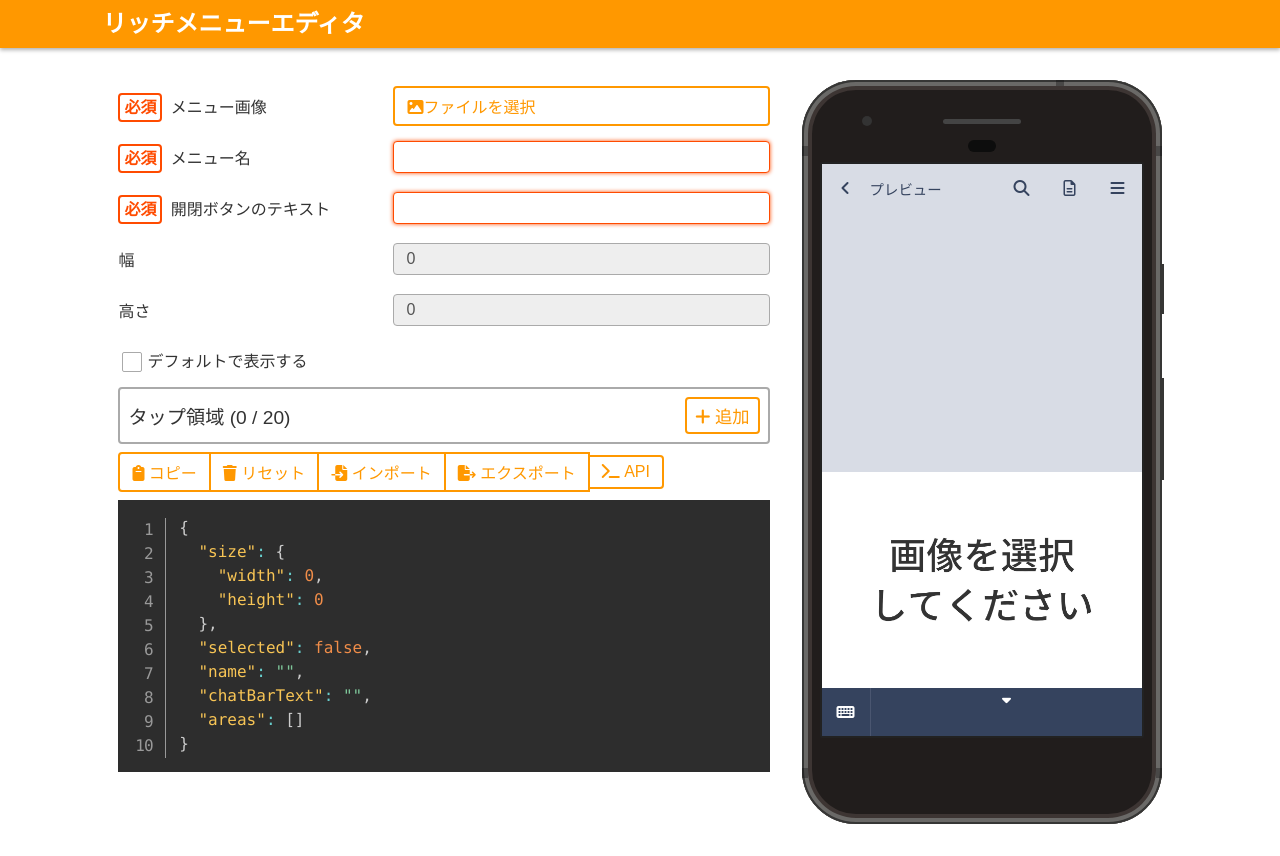
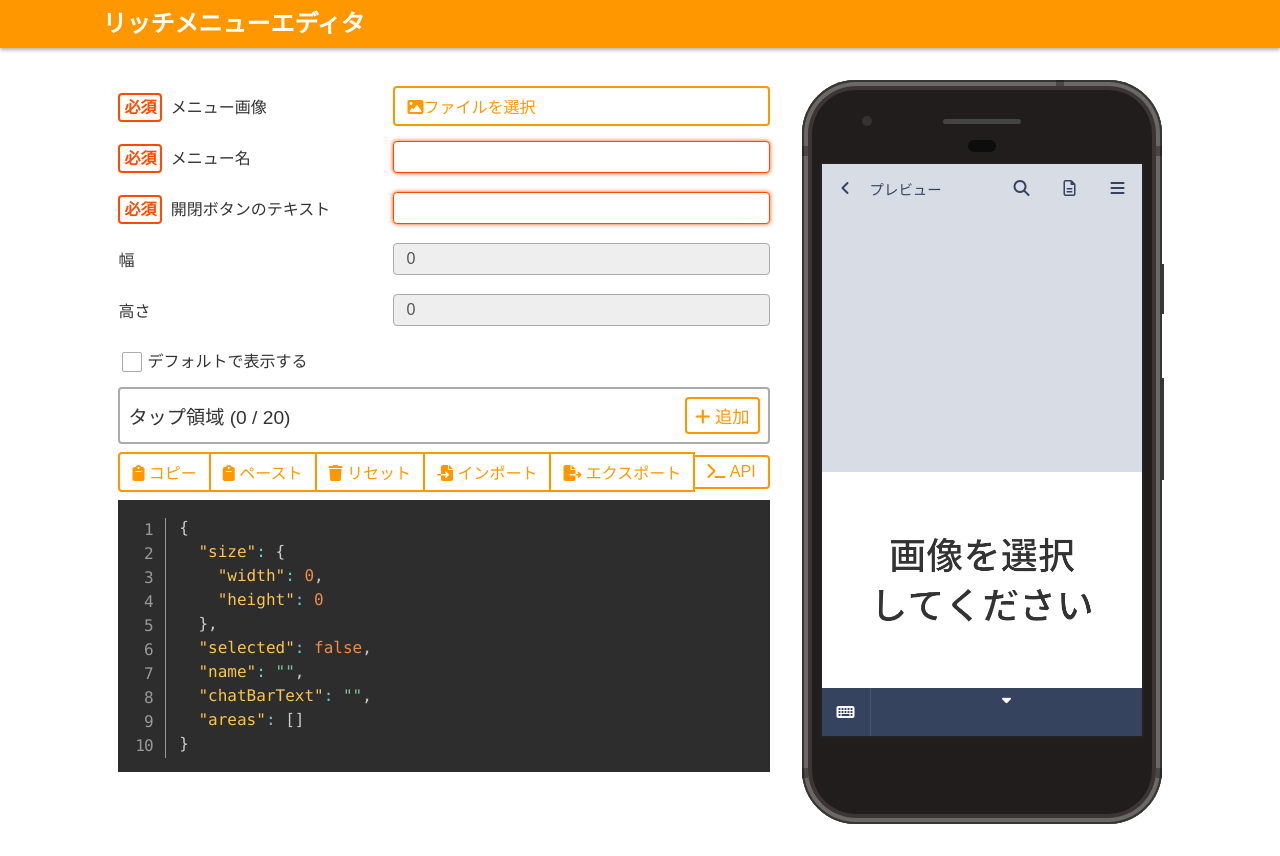
Before and after one commit to e-chan1007/line-richmenu-editor, a Nuxt app: page / in a window 1280 px wide. Built offline with nearby package versions, Linux system fonts and the light colour scheme.

Commit message:
JSONを直接貼り付けられるようにする

```diff
--- a/components/Prism.vue
+++ b/components/Prism.vue
@@ -1,10 +1,12 @@
 <template>
-  <div class="line-numbers">
+  <div class="line-numbers" tabindex="-1" @keydown="$emit('keydown', $event)">
     <pre><code ref="code" :class="['lang-' + lang]" >{{value}}</code></pre>
   </div>
 </template>
 
 <script>
+import * as richmenu from "~/assets/js/richmenu-object.ts";
+
 export default {
   props: {
     lang: {
--- a/pages/index.vue
+++ b/pages/index.vue
@@ -21,19 +21,13 @@
             color="danger"
             >エラー:
             <ul>
-              <li
-                v-for="(error, index) in wrongImage"
-                :key="index"
-              >
+              <li v-for="(error, index) in wrongImage" :key="index">
                 {{ error }}
               </li>
             </ul>
           </e-alert>
 
-          <e-form-group
-            label="メニュー名"
-            :required="true"
-          >
+          <e-form-group label="メニュー名" :required="true">
             <input
               v-model.trim="richMenu.name"
               type="text"
@@ -42,10 +36,7 @@
             />
           </e-form-group>
 
-          <e-form-group
-            label="開閉ボタンのテキスト"
-            :required="true"
-          >
+          <e-form-group label="開閉ボタンのテキスト" :required="true">
             <input
               v-model.trim="richMenu.chatBarText"
               type="text"
@@ -81,21 +72,17 @@
           </e-form-group>
 
           <e-collapsable-list>
-            <template slot="header">タップ領域 ({{ richMenu.areas.length }} / 20)</template>
+            <template slot="header"
+              >タップ領域 ({{ richMenu.areas.length }} / 20)</template
+            >
 
             <template slot="header-right">
-              <button
-                :disabled="richMenu.areas.length === 20"
-                @click="addArea"
-              >
+              <button :disabled="richMenu.areas.length === 20" @click="addArea">
                 <i class="fas fa-plus"></i>&nbsp;追加
               </button>
             </template>
 
-            <template
-              v-for="(area, index) in richMenu.areas"
-              slot="content"
-            >
+            <template v-for="(area, index) in richMenu.areas" slot="content">
               <e-collapsable-list-item :key="index">
                 <template slot="header">
                   <i :class="area.action.type.icon"></i>&nbsp;
@@ -103,10 +90,7 @@
                   {{ area.action.type.name }}アクション
                 </template>
                 <template slot="header-right">
-                  <button
-                    class="is-danger"
-                    @click="deleteArea(index)"
-                  >
+                  <button class="is-danger" @click="deleteArea(index)">
                     <i class="fas fa-trash"></i>&nbsp;削除
                   </button>
                 </template>
@@ -121,39 +105,43 @@
             </template>
           </e-collapsable-list>
           <div class="form-row button-group">
-            <a
-              class="button"
-              @click="copyJson"
+            <a class="button" @click="copyJson">
+              <i class="fas fa-clipboard"></i>&nbsp;コピー</a
             >
-              <i class="fas fa-clipboard"></i>&nbsp;コピー</a>
-            <a
-              class="button"
-              @click="reset"
+            <a class="button" @click="loadJsonFromClipboard">
+              <i class="fas fa-clipboard"></i>&nbsp;ペースト</a
             >
-              <i class="fas fa-trash"></i>&nbsp;リセット</a>
-            <label class="button for-upload"><i class="fas fa-file-import"></i>&nbsp;インポート<input
+            <a class="button" @click="reset">
+              <i class="fas fa-trash"></i>&nbsp;リセット</a
+            >
+            <label class="button for-upload"
+              ><i class="fas fa-file-import"></i>&nbsp;インポート<input
                 type="file"
                 accept="application/json"
                 @change="loadJson"
             /></label>
-            <a
-              class="button"
-              @click="downloadJson"
+            <a class="button" @click="downloadJson">
+              <i class="fas fa-file-export"></i>&nbsp;エクスポート</a
             >
-              <i class="fas fa-file-export"></i>&nbsp;エクスポート</a>
-            <a
-              class="button"
-              @click="showsApiModal = true"
+            <a class="button" @click="showsApiModal = true">
+              <i class="fas fa-terminal"></i>&nbsp;API</a
             >
-              <i class="fas fa-terminal"></i>&nbsp;API</a>
           </div>
           <e-alert ref="alertCopied">
             コピーしました
+          </e-alert>
+          <e-alert
+            ref="alertWrongJSON"
+            :opening="loadedInvalidJSON"
+            color="danger"
+            >エラー:
+            ファイル形式が間違っているか、リッチメニューではありません。
           </e-alert>
           <prism
             lang="json"
             :value="json"
             class="prism-100per"
+            @keydown="onKeyDownOnPrism"
           ></prism>
         </div>
 
@@ -179,27 +167,14 @@
           </div>
         </div>
 
-        <e-modal
-          :condition="showsApiModal"
-          @close="showsApiModal = false"
-        >
+        <e-modal :condition="showsApiModal" @close="showsApiModal = false">
           <h1><i class="fas fa-terminal"></i>&nbsp;API操作画面</h1>
           <h3><i class="fas fa-user"></i>&nbsp;API情報</h3>
-          <e-form-group
-            label="チャンネルアクセストークン"
-            :required="true"
-          >
-            <input
-              v-model.trim="api.accessToken"
-              type="text"
-              required
-            />
+          <e-form-group label="チャンネルアクセストークン" :required="true">
+            <input v-model.trim="api.accessToken" type="text" required />
           </e-form-group>
           <e-form-group label="リッチメニューID">
-            <input
-              v-model.trim="api.richMenuId"
-              type="text"
-            />
+            <input v-model.trim="api.richMenuId" type="text" />
           </e-form-group>
 
           <e-alert
@@ -208,10 +183,7 @@
             color="danger"
             >エラー:
             <ul>
-              <li
-                v-for="(error, index) in wrongApiParameter"
-                :key="index"
-              >
+              <li v-for="(error, index) in wrongApiParameter" :key="index">
                 {{ error }}
               </li>
             </ul>
@@ -219,32 +191,21 @@
           <h3><i class="fas fa-paper-plane"></i>&nbsp;操作</h3>
 
           <div class="button-group">
-            <a
-              class="button"
-              @click="callApiToCreate"
+            <a class="button" @click="callApiToCreate">
+              <i class="fas fa-cloud-upload-alt"></i>&nbsp;アップロード</a
             >
-              <i class="fas fa-cloud-upload-alt"></i>&nbsp;アップロード</a>
-            <a
-              class="button"
-              @click="callApiToGet"
+            <a class="button" @click="callApiToGet">
+              <i class="fas fa-cloud-download-alt"></i>&nbsp;ダウンロード</a
             >
-              <i class="fas fa-cloud-download-alt"></i>&nbsp;ダウンロード</a>
-            <a
-              class="button"
-              @click="callApiToSetDefault"
+            <a class="button" @click="callApiToSetDefault">
+              <i class="fas fa-cog"></i>&nbsp;デフォルトに設定</a
             >
-              <i class="fas fa-cog"></i>&nbsp;デフォルトに設定</a>
-            <a
-              class="button"
-              @click="callApiToDelete"
+            <a class="button" @click="callApiToDelete">
+              <i class="fas fa-trash"></i>&nbsp;削除</a
             >
-              <i class="fas fa-trash"></i>&nbsp;削除</a>
           </div>
           <div style="margin: 16px 0; max-height: 8em; overflow-y: scroll;">
-            <prism
-              lang="json"
-              :value="api.log"
-            ></prism>
+            <prism lang="json" :value="api.log"></prism>
           </div>
         </e-modal>
       </div>
@@ -266,6 +227,7 @@ export default {
       wrongImage: [],
       wrongApiParameter: [],
       showsApiModal: false,
+      loadedInvalidJSON: false,
       api: {
         accessToken: "",
         richMenuId: "",
@@ -338,7 +300,11 @@ export default {
       }
       result[propertyArray[propertyArray.length - 1]] = value;
     },
-
+    onKeyDownOnPrism(event) {
+      if (event.ctrlKey && event.code === "KeyV") {
+        this.loadJsonFromClipboard();
+      }
+    },
     onImageSelected(event) {
       if (event.target.files.length < 1) return;
       const file = event.target.files[0];
@@ -487,6 +453,16 @@ export default {
       navigator.clipboard.writeText(this.json);
       this.$refs.alertCopied.open = true;
     },
+    loadJsonFromClipboard() {
+      navigator.clipboard.readText().then((text) => {
+        try {
+          this.jsonToRichMenu(JSON.parse(text));
+          this.loadedInvalidJSON = false;
+        } catch (e) {
+          this.loadedInvalidJSON = true;
+        }
+      });
+    },
     loadJson(event) {
       if (event.target.files.length < 1) return;
       const file = event.target.files[0];
@@ -509,6 +485,7 @@ export default {
       aToDownload.click();
     },
     jsonToRichMenu(json) {
+      try {
         const richMenuObject = json;
         this.richMenu = new richmenu.RichMenuObject();
         this.richMenu.size = new richmenu.RichMenuSize(
@@ -535,7 +512,11 @@ export default {
           );
           this.richMenu.areas.push(richMenuArea);
         });
+        this.loadedInvalidJSON = false;
         this.onUpdate();
+      } catch (e) {
+        this.loadedInvalidJSON = true;
+      }
     },
     callApiToCreate() {
       this.wrongApiParameter.splice(0, this.wrongApiParameter.length);
```
Lines whose indentation alone changed are shown as unchanged.
